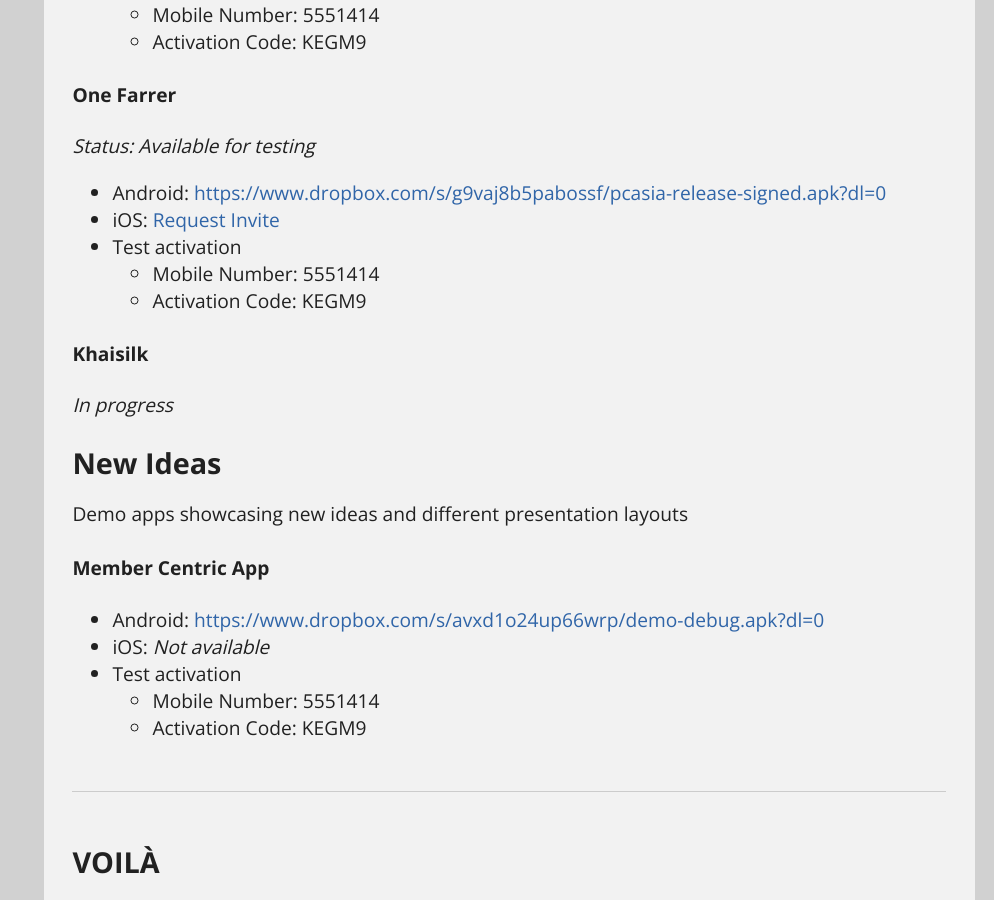
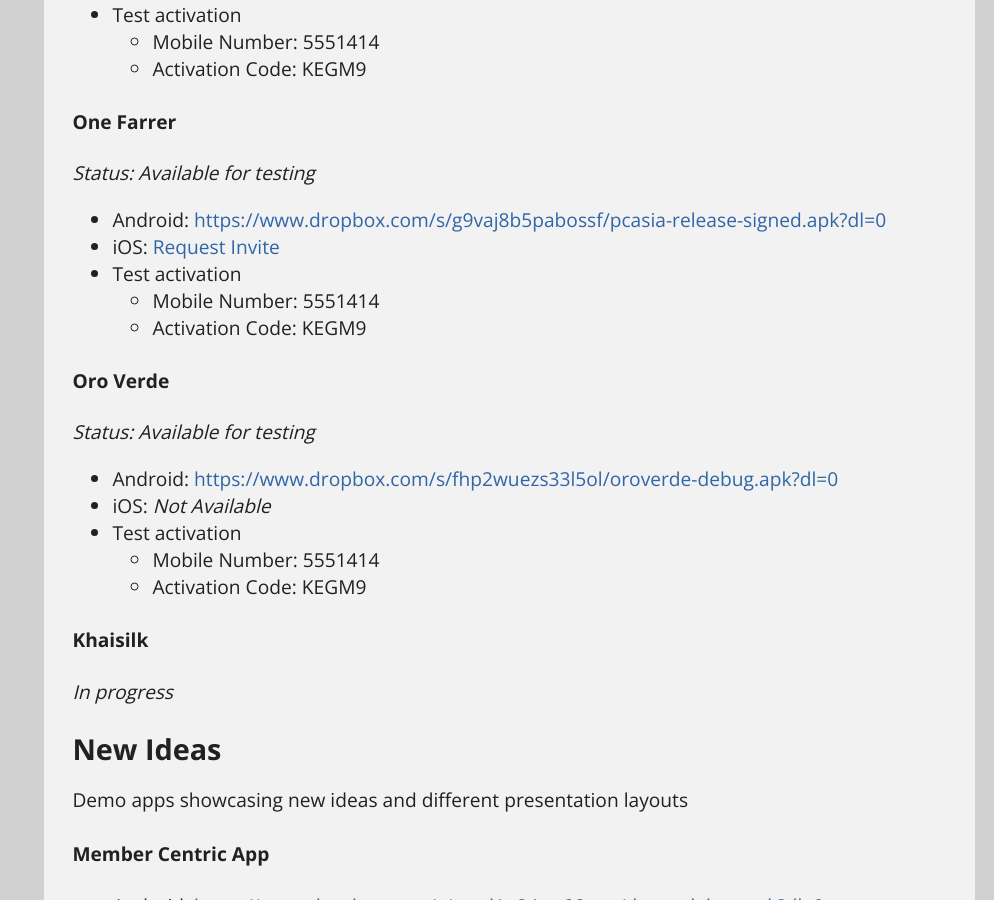
Before and after one commit to hmccode/hmccode.github.io, a Jekyll site: the page built from _posts/2016-07-23-mobile-apps.md, in a window 1280 px wide and 900 px high, scrolled down 2669 px. Shown: the whole window, without its empty margins (286-1280 px from the left). Built offline with Jekyll 4.4.1, drawn with Linux system fonts in a browser that asks for light colours; nearby versions of some CDN libraries; a script that is not in the unit is left out.

Commit message:
Added oro-verde app

```diff
--- a/_posts/2016-07-23-mobile-apps.md
+++ b/_posts/2016-07-23-mobile-apps.md
@@ -24,6 +24,7 @@ A list of all Mobile Apps in stores and currently under development. The apps li
     - [My Mazaya](#my-mazaya)
     - [Caravelle](#caravelle)
     - [One Farrer](#one-farrer)
+    - [Oro Verde](#oro-verde)
     - [Khaisilk](#khaisilk)
   - [New Ideas](#new-ideas)
     - [Member Centric App](#member-centric-app)
@@ -113,6 +114,17 @@ _Status: Available for testing_
   - Activation Code: KEGM9
 
 
+#### Oro Verde
+
+_Status: Available for testing_
+
+* Android: <https://www.dropbox.com/s/fhp2wuezs33l5ol/oroverde-debug.apk?dl=0>
+* iOS: _Not Available_
+* Test activation
+  - Mobile Number: 5551414
+  - Activation Code: KEGM9
+
+
 #### Khaisilk
 
 _In progress_
```
